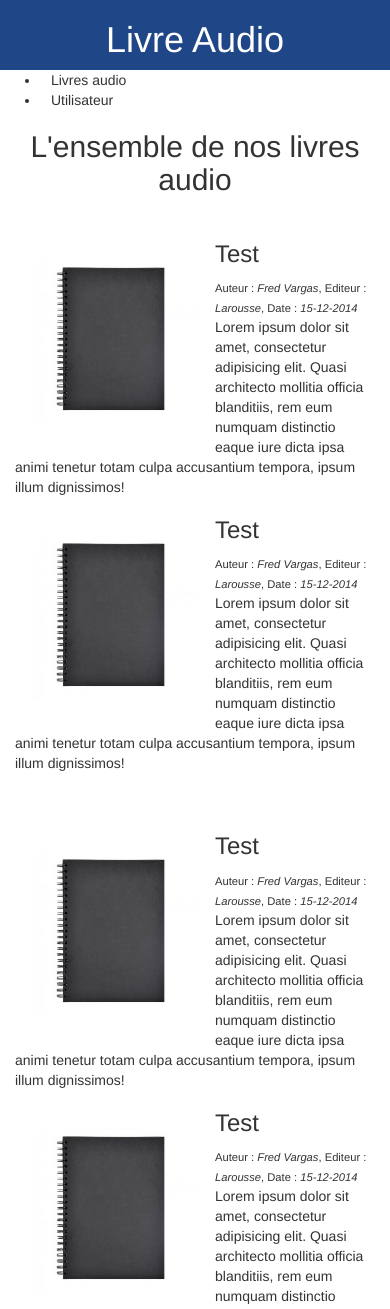
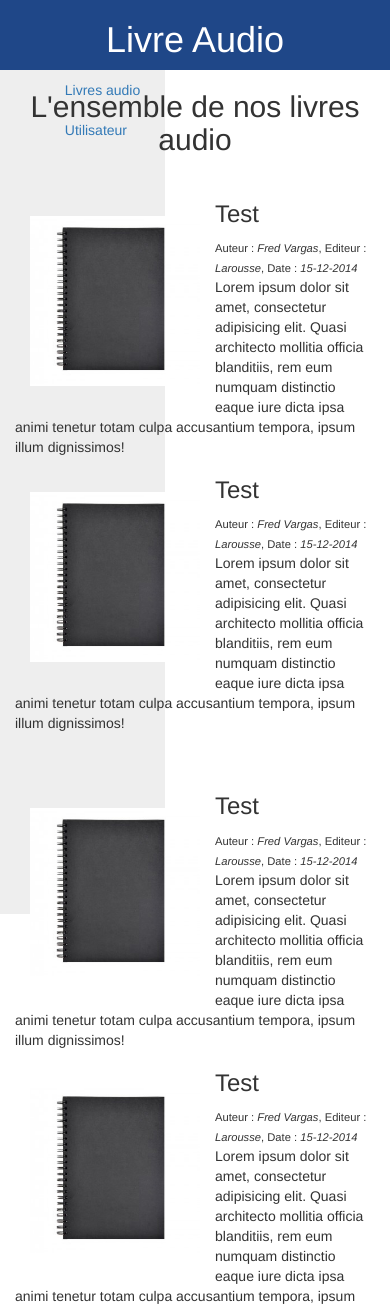
Before and after one commit to T4GAD4/Livreaudio, a PHP site: page /EPSI/ in a window 390 px wide. Shown: the top 1309 px of the page. Run offline with PHP 8.4, Linux system fonts and the light colour scheme; some libraries are stand-ins or nearby versions; some web fonts are replaced.

Commit message:
vues index

```diff
--- a/assets/css/style.css
+++ b/assets/css/style.css
@@ -1,5 +1,5 @@
-body{
-    overflow-x:hidden;
+body, html{
+    height: 100%;
 }
 
 header{
@@ -27,3 +27,20 @@ h2 {
 .info {
     font-size:0.8em;
 }
+
+
+
+.menu {
+    background: #eee;
+    height: 100%;
+    position: absolute;
+}
+
+li {
+    list-style-type:none;
+    padding: 10px;
+}
+
+.pagination {
+    float: right;
+}
--- a/index.php
+++ b/index.php
@@ -16,15 +16,15 @@ and open the template in the editor.
         </header>
         <div class="row">
             <nav>
-                <div class="col-md-2">
+                <div class="col-md-2 menu">
                     <ul>
-                        <li><i class="fa fa-book"></i>Livres audio</li>
-                        <li><i class="fa fa-user"></i>Utilisateur</li>
+                        <li><a href="#"><i class="fa fa-book"></i> Livres audio</a></li>
+                        <li><a href="#"><i class="fa fa-user"></i> Utilisateur</a></li>
                     </ul>
                 </div>
             </nav>
             <content>
-                <div class="col-md-10">
+                <div class="col-md-10 col-md-offset-2">
                     <h2>L'ensemble de nos livres audio</h2>
                     <div class="row" style="padding:15px;">
                         <div class="col-md-6">
@@ -136,6 +136,13 @@ and open the template in the editor.
                             <p class="description">Lorem ipsum dolor sit amet, consectetur adipisicing elit. Quasi architecto mollitia officia blanditiis, rem eum numquam distinctio eaque iure dicta ipsa animi tenetur totam culpa accusantium tempora, ipsum illum dignissimos!</p>
                         </div>
                     </div>
+                    <ul class="pagination">
+                        <li><a href="#">1</a></li>
+                        <li><a href="#">2</a></li>
+                        <li><a href="#">3</a></li>
+                        <li><a href="#">4</a></li>
+                        <li><a href="#">5</a></li>
+                    </ul>
                 </div>
             </content>
         </div>
```
